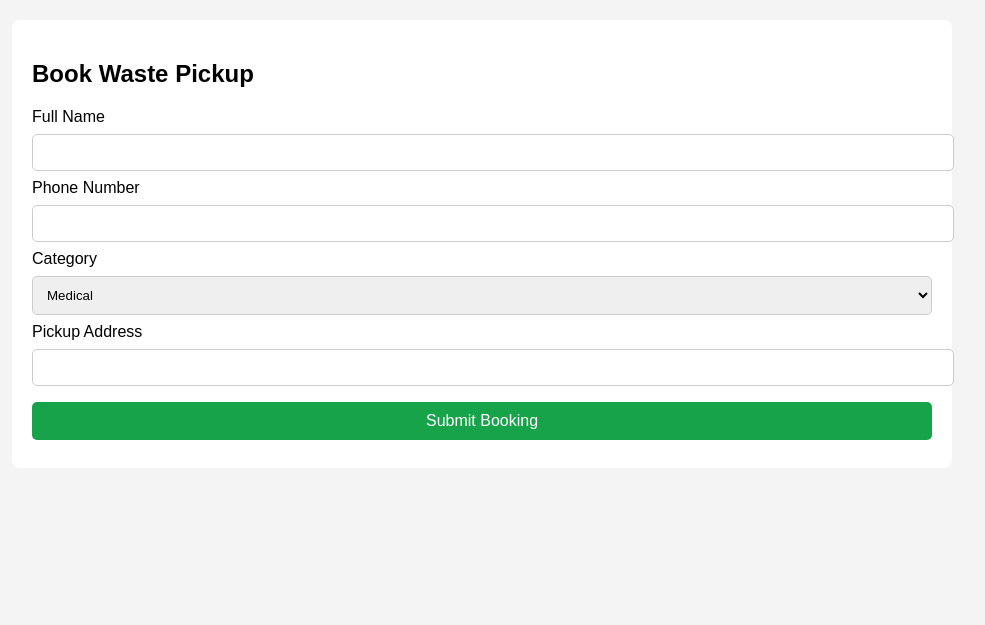
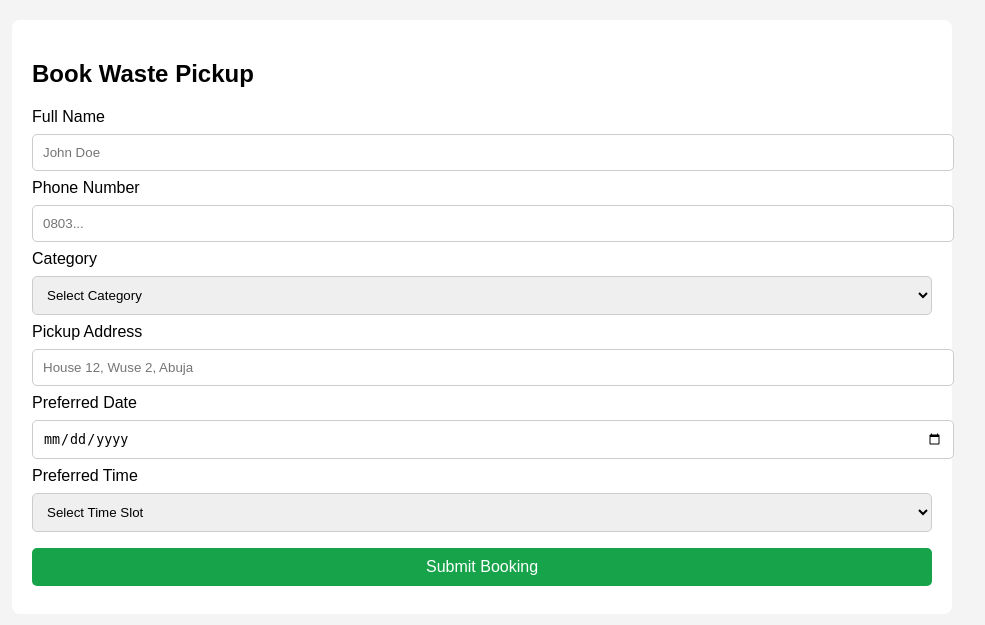
Before and after one commit to wilsoneffiong-creator/wilsoneffiong-creator-tetra-multi-dynamics-waste-app, a Flask app: page /book in a window 1280 px wide. Shown: the part 42-667 px from the top of the page, without its empty margins (158-1143 px from the left). Run offline with Flask 3, Linux system fonts and the light colour scheme.

Commit message:
V5.4: Full book.html with date and time fields

```diff
--- a/templates/book.html
+++ b/templates/book.html
@@ -3,18 +3,35 @@
 <h2>Book Waste Pickup</h2>
 <form method="POST">
   <label>Full Name</label>
-  <input type="text" name="name" required>
+  <input type="text" name="name" placeholder="John Doe" required>
+
   <label>Phone Number</label>
-  <input type="tel" name="phone" required>
+  <input type="tel" name="phone" placeholder="0803..." required>
+
   <label>Category</label>
   <select name="category" required>
+    <option value="">Select Category</option>
     <option>Medical</option>
     <option>Household</option>
     <option>E-Waste</option>
     <option>Others</option>
   </select>
+
   <label>Pickup Address</label>
-  <input type="text" name="address" required>
+  <input type="text" name="address" placeholder="House 12, Wuse 2, Abuja" required>
+
+  <!-- V5.4 NEW: Date + Time -->
+  <label>Preferred Date</label>
+  <input type="date" name="pickup_date" required min="{{ today }}">
+
+  <label>Preferred Time</label>
+  <select name="pickup_time" required>
+    <option value="">Select Time Slot</option>
+    <option>8:00 AM - 12:00 PM</option>
+    <option>12:00 PM - 4:00 PM</option>
+    <option>4:00 PM - 6:00 PM</option>
+  </select>
+
   <button type="submit">Submit Booking</button>
 </form>
 {% endblock %}
```
